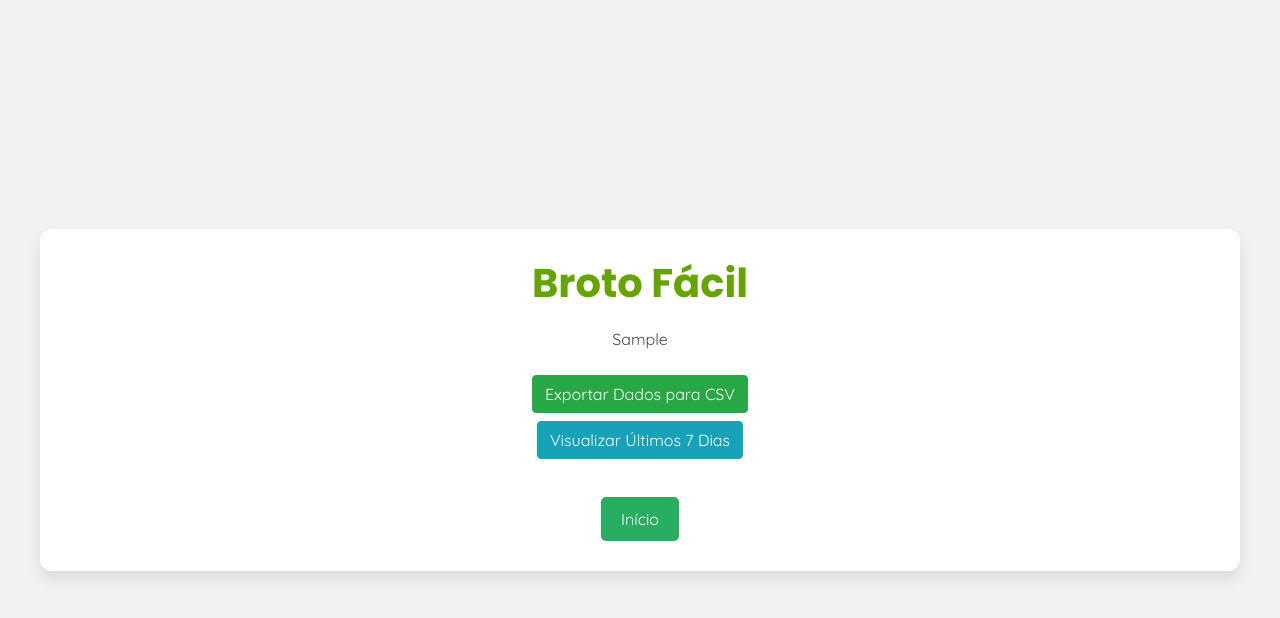
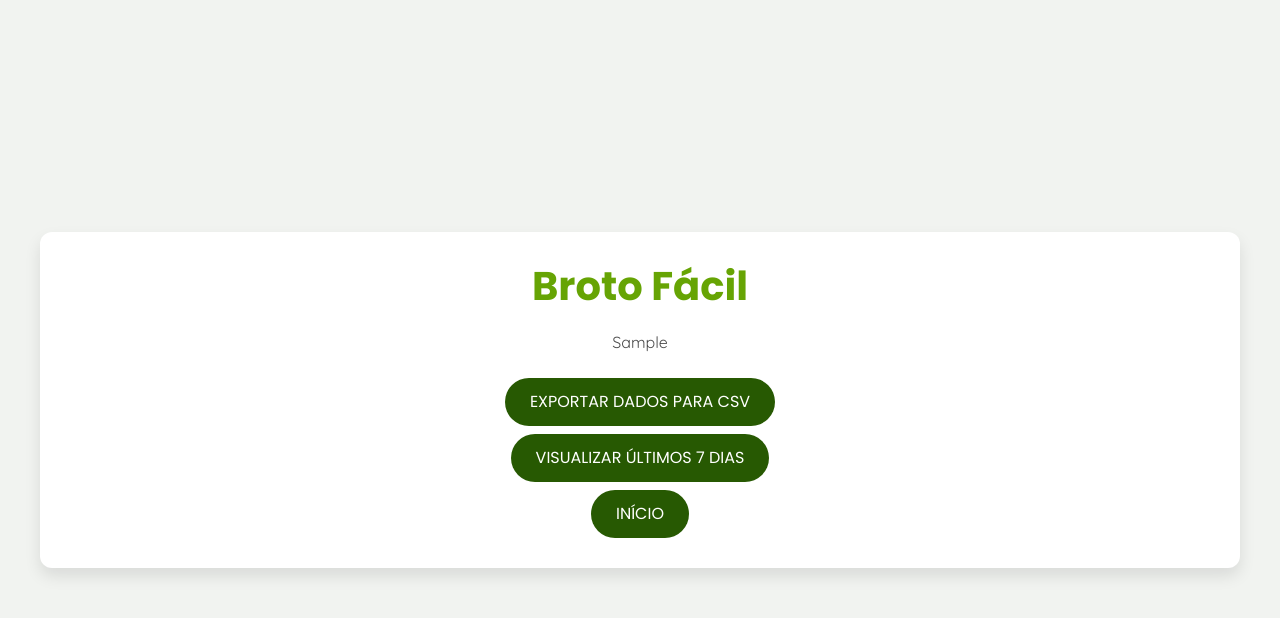
Before and after one commit to kevinwduran/esp32-brotofacil, a Flask app: template flask/app/templates/dashboard.html in a window 1280 px wide. Shown: the top 618 px of the page. Run offline with Flask 3, Linux system fonts and the light colour scheme; the template is opened without the code that fills it: most values are stand-ins (such as "Sample title", 1, 10 or a date in 2020); some libraries are stand-ins or nearby versions.

Commit message:
mudança btns

```diff
--- a/flask/app/templates/dashboard.html
+++ b/flask/app/templates/dashboard.html
@@ -28,21 +28,21 @@
 
       <div class="button-container mt-4">
         <!-- Botão para exportar CSV -->
-        <a href="{{ url_for('exportar_csv') }}" class="btn btn-success"
+        <a href="{{ url_for('exportar_csv') }}" class="btn btn-custom"
           >Exportar Dados para CSV</a
         >
       </div>
 
       <div class="button-container mt-2">
         <!-- Botão para atualizar a visualização -->
-        <a href="{{ url_for('dashboard') }}" class="btn btn-info"
+        <a href="{{ url_for('dashboard') }}" class="btn btn-custom"
           >Visualizar Últimos 7 Dias</a
         >
       </div>
 
-      <div class="mt-2">
+      <div class="button-container mt-2">
         <a href="{{ url_for('index') }}">
-          <button class="btn-voltar btn btn-secondary">Início</button>
+          <button class="btn btn-custom">Início</button>
         </a>
       </div>
     </div>
--- a/flask/app/templates/login.html
+++ b/flask/app/templates/login.html
@@ -5,9 +5,13 @@
     <meta name="viewport" content="width=device-width, initial-scale=1.0">
     <title>Login</title>
     <link href="https://stackpath.bootstrapcdn.com/bootstrap/4.5.2/css/bootstrap.min.css" rel="stylesheet">
+    <link
+      rel="stylesheet"
+      href="{{ url_for('static', filename='styles.css') }}"
+    />
 </head>
 <body>
-    <div class="container box-access">
+    <div class="container box-access py-4">
         <h1 class="title">Login</h1>
         <form method="POST">
             <div class="form-group">
```
